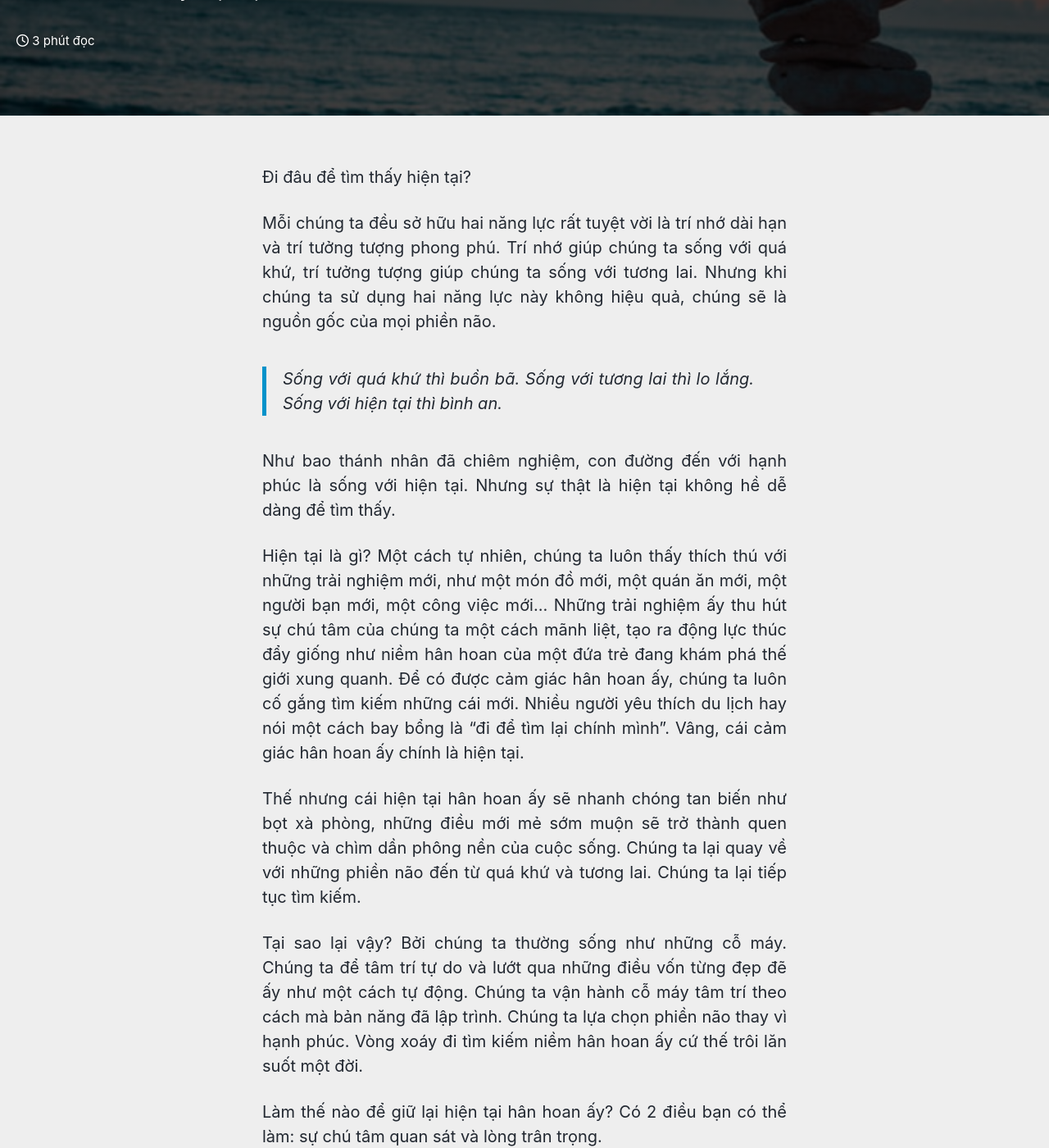
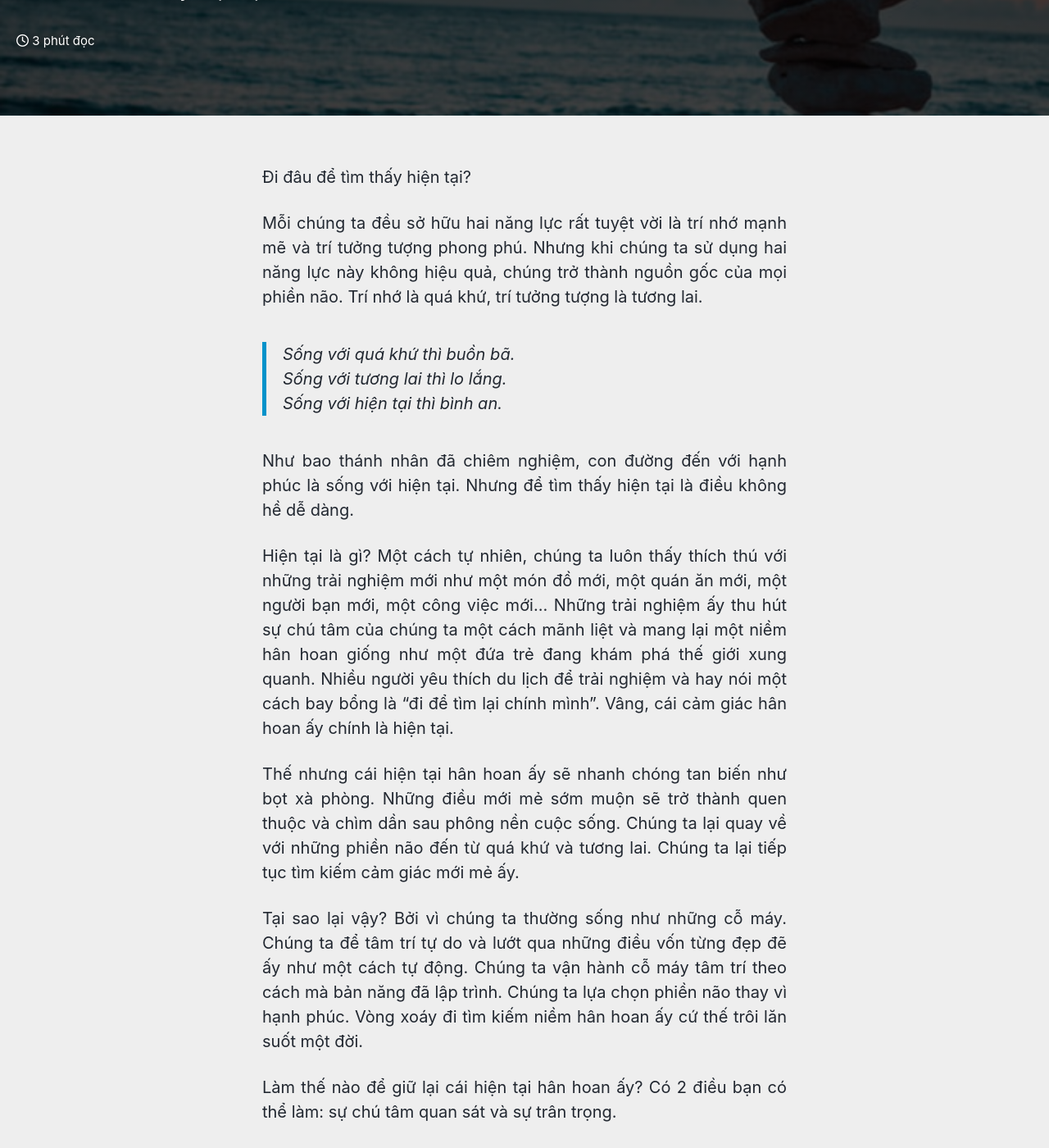
Before and after one commit to twinni7/twinni7.github.io, a Jekyll site: the page built from _posts/tam-thuc/2021-03-26-di-tim-hien-tai.md, in a window 1280 px wide and 1400 px high, scrolled down 246 px. Shown: the whole window at 82% size. Built offline with Jekyll 4.4.1, drawn with Linux system fonts in a browser that asks for light colours; cached includes are drawn as plain includes; nearby versions of some CDN libraries; some of the changed text lies outside the part shown.

Commit message:
update text

```diff
--- a/_posts/tam-thuc/2021-03-26-di-tim-hien-tai.md
+++ b/_posts/tam-thuc/2021-03-26-di-tim-hien-tai.md
@@ -16,25 +16,25 @@ excerpt_separator: <!--more-->
 
 <!--more-->
 
-Mỗi chúng ta đều sở hữu hai năng lực rất tuyệt vời là trí nhớ dài hạn và trí tưởng tượng phong phú. Trí nhớ giúp chúng ta sống với quá khứ, trí tưởng tượng giúp chúng ta sống với tương lai. Nhưng khi chúng ta sử dụng hai năng lực này không hiệu quả, chúng sẽ là nguồn gốc của mọi phiền não.
+Mỗi chúng ta đều sở hữu hai năng lực rất tuyệt vời là trí nhớ mạnh mẽ và trí tưởng tượng phong phú. Nhưng khi chúng ta sử dụng hai năng lực này không hiệu quả, chúng trở thành nguồn gốc của mọi phiền não. Trí nhớ là quá khứ, trí tưởng tượng là tương lai.
 
 > Sống với quá khứ thì buồn bã.
 > Sống với tương lai thì lo lắng.
 > Sống với hiện tại thì bình an.
 
-Như bao thánh nhân đã chiêm nghiệm, con đường đến với hạnh phúc là sống với hiện tại. Nhưng sự thật là hiện tại không hề dễ dàng để tìm thấy.
+Như bao thánh nhân đã chiêm nghiệm, con đường đến với hạnh phúc là sống với hiện tại. Nhưng để tìm thấy hiện tại là điều không hề dễ dàng.
 
-Hiện tại là gì? Một cách tự nhiên, chúng ta luôn thấy thích thú với những trải nghiệm mới, như một món đồ mới, một quán ăn mới, một người bạn mới, một công việc mới... Những trải nghiệm ấy thu hút sự chú tâm của chúng ta một cách mãnh liệt, tạo ra động lực thúc đẩy giống như niềm hân hoan của một đứa trẻ đang khám phá thế giới xung quanh. Để có được cảm giác hân hoan ấy, chúng ta luôn cố gắng tìm kiếm những cái mới. Nhiều người yêu thích du lịch hay nói một cách bay bổng là "đi để tìm lại chính mình". Vâng, cái cảm giác hân hoan ấy chính là hiện tại.
+Hiện tại là gì? Một cách tự nhiên, chúng ta luôn thấy thích thú với những trải nghiệm mới như một món đồ mới, một quán ăn mới, một người bạn mới, một công việc mới... Những trải nghiệm ấy thu hút sự chú tâm của chúng ta một cách mãnh liệt và mang lại một niềm hân hoan giống như một đứa trẻ đang khám phá thế giới xung quanh. Nhiều người yêu thích du lịch để trải nghiệm và hay nói một cách bay bổng là "đi để tìm lại chính mình". Vâng, cái cảm giác hân hoan ấy chính là hiện tại.
 
-Thế nhưng cái hiện tại hân hoan ấy sẽ nhanh chóng tan biến như bọt xà phòng, những điều mới mẻ sớm muộn sẽ trở thành quen thuộc và chìm dần phông nền của cuộc sống. Chúng ta lại quay về với những phiền não đến từ quá khứ và tương lai. Chúng ta lại tiếp tục tìm kiếm.
+Thế nhưng cái hiện tại hân hoan ấy sẽ nhanh chóng tan biến như bọt xà phòng. Những điều mới mẻ sớm muộn sẽ trở thành quen thuộc và chìm dần sau phông nền cuộc sống. Chúng ta lại quay về với những phiền não đến từ quá khứ và tương lai. Chúng ta lại tiếp tục tìm kiếm cảm giác mới mẻ ấy.
 
-Tại sao lại vậy? Bởi chúng ta thường sống như những cỗ máy. Chúng ta để tâm trí tự do và lướt qua những điều vốn từng đẹp đẽ ấy như một cách tự động. Chúng ta vận hành cỗ máy tâm trí theo cách mà bản năng đã lập trình. Chúng ta lựa chọn phiền não thay vì hạnh phúc. Vòng xoáy đi tìm kiếm niềm hân hoan ấy cứ thế trôi lăn suốt một đời.
+Tại sao lại vậy? Bởi vì chúng ta thường sống như những cỗ máy. Chúng ta để tâm trí tự do và lướt qua những điều vốn từng đẹp đẽ ấy như một cách tự động. Chúng ta vận hành cỗ máy tâm trí theo cách mà bản năng đã lập trình. Chúng ta lựa chọn phiền não thay vì hạnh phúc. Vòng xoáy đi tìm kiếm niềm hân hoan ấy cứ thế trôi lăn suốt một đời.
 
-Làm thế nào để giữ lại hiện tại hân hoan ấy? Có 2 điều bạn có thể làm: sự chú tâm quan sát và lòng trân trọng.
+Làm thế nào để giữ lại cái hiện tại hân hoan ấy? Có 2 điều bạn có thể làm: sự chú tâm quan sát và sự trân trọng.
 
  - Thứ nhất, bạn phải biết đâu là hiện tại của bạn bằng sự chú tâm quan sát. Hãy xem xét cần thận những gì là của bạn: cơ thể, người thân, vật chất sở hữu, cảm xúc và suy nghĩ... Đồng thời xem xét những gì không phải của bạn: lời nói của người khác, thành công và thất bại của người khác, xổ số 6h30 chiều...
- - Thứ hai, bạn cần ban phát lòng trân trọng đến tất cả những gì thuộc về hiện tại của bạn. Lòng trân trọng sẽ khiến bạn dành trọn tâm trí mình cho lúc này và tại dây. Người quan trọng nhất là người trước mặt bạn, việc quan trọng nhất là việc bạn đang làm. Đừng bao giờ để mình đánh mất điều đó.
+ - Thứ hai, bạn cần ban phát sự trân trọng đến tất cả những gì thuộc về hiện tại của bạn. Sự trân trọng sẽ khiến bạn dành trọn tâm trí mình cho lúc này và tại dây. Người quan trọng nhất là người trước mặt bạn, việc quan trọng nhất là việc bạn đang làm. Đừng bao giờ để mình đánh mất điều đó.
 
-Khi còn là một em bé 3 tháng tuổi, ngắm nhìn đôi tay hua hua trước mặt đã đủ làm bạn thích thú. Giờ đây, bạn có thể mỉm cười khi tiếp tục ngắm nhìn đôi tay của mình hay không? Bạn có thể trao cho đôi tay ấy lòng trân trọng và biết ơn không?
+Hãy ngắm nhìn một em bé 3 tháng tuổi, chơi đùa với đôi tay của chính mình đã đủ làm bé thích thú. Giờ đây, bạn có thể mỉm cười khi tiếp tục ngắm nhìn đôi tay của mình hay không? Bạn có thể trao cho đôi tay ấy sự trân trọng và biết ơn không? Bạn có thể trân trọng mọi thứ thuộc về mình hay không?
 
 Khi thật sự tìm lại được niềm hạnh phúc hân hoan ấy, bạn sẽ mãi mãi ở lại với hiện tại nhiệm mầu.
```
